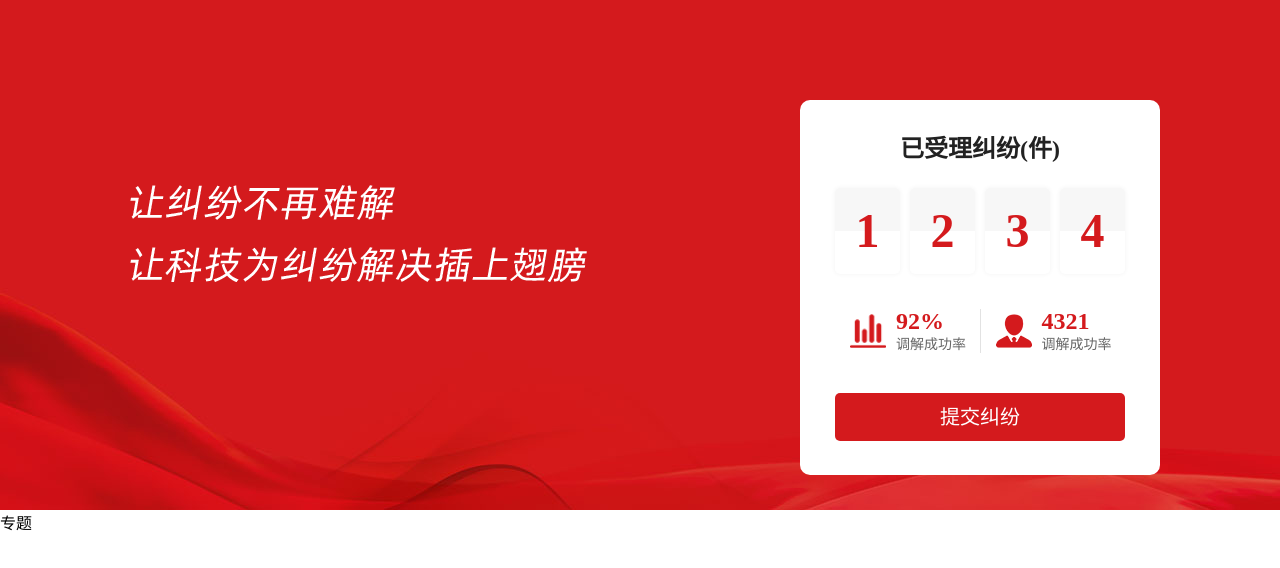
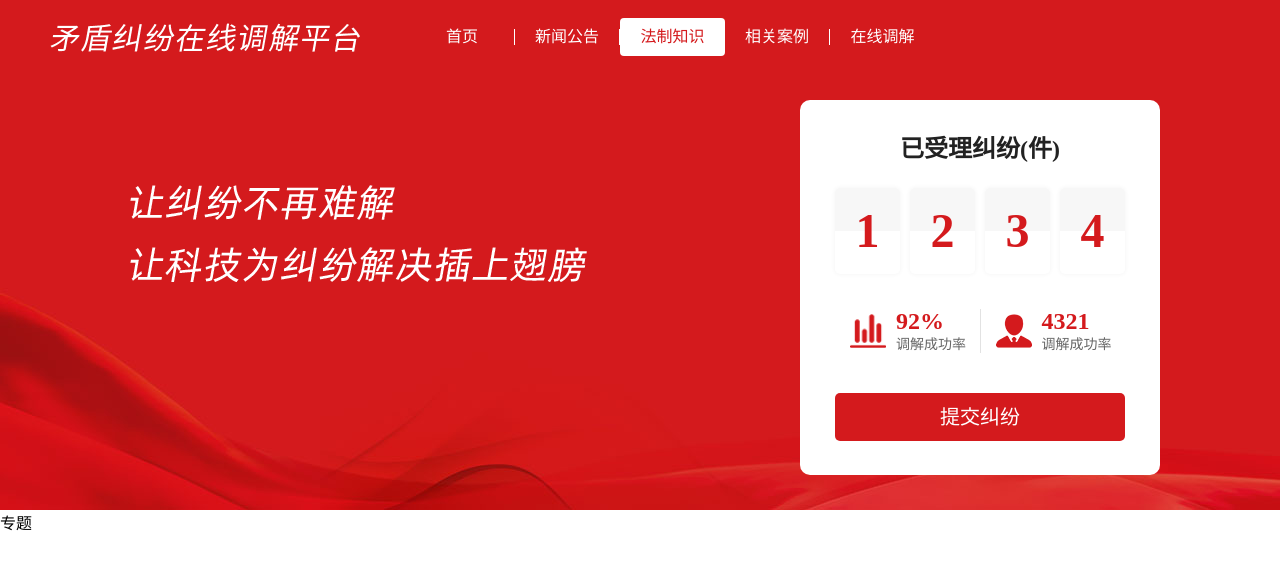
Before and after one commit to YFF1996/Mediation, a Vue app: page / in a window 1280 px wide. Shown: the top 568 px of the page. Built offline with nearby package versions, Linux system fonts and the light colour scheme.

Commit message:
添加头部导航栏

```diff
--- a/src/common/css/style.css
+++ b/src/common/css/style.css
@@ -11,6 +11,11 @@ ul li {
   list-style: none;
 }
 
+a {
+  display: block;
+  text-decoration: none;
+}
+
 img {
   display: block;
   border: none;
--- /dev/null
+++ b/src/components/headerNavTemplate/index.vue
@@ -0,0 +1,81 @@
+<template>
+  <div class="header-nav-wrapper">
+    <div class="nav-content">
+      <div class="logo">
+        <img src="../../common/img/logo.png" />
+      </div>
+      <ul>
+        <li>
+          <router-link to="">首页</router-link>
+        </li>
+        <li>
+          <router-link to="">新闻公告</router-link>
+        </li>
+        <li class="active">
+          <router-link to="">法制知识</router-link>
+        </li>
+        <li>
+          <router-link to="">相关案例</router-link>
+        </li>
+        <li>
+          <router-link to="">在线调解</router-link>
+        </li>
+      </ul>
+      <div class="register-box"></div>
+    </div>
+  </div>
+</template>
+
+<script>
+export default {
+}
+</script>
+
+<style lang="stylus" scoped>
+  .header-nav-wrapper
+    position: absolute
+    top: 0
+    left: 0
+    width: 100%
+    height: auto
+    padding: 18px 0
+    background-color: transparent
+    .nav-content
+      width: 1180px
+      height: auto
+      margin: 0 auto
+      display: flex
+      .logo
+        width: 310px
+        height: auto
+        display: flex
+        align-items: center
+        img
+          width: 100%
+          height: auto
+      ul
+        flex: 1
+        padding: 0 50px
+        display: flex
+        li
+          width: 105px
+          height: 38px
+          display: flex
+          align-items: center
+          a
+            width: 100%
+            border-right: 1px solid #fff
+            text-align: center
+            line-height: 16px
+            font-size: 16px
+            color: #fff
+        .active
+          border-radius: 4px
+          background-color: #fff
+          a
+            border-right: none
+            color: #D41A1D
+        li:last-child
+          a
+            border-right: none
+</style>
--- a/src/views/index/index.vue
+++ b/src/views/index/index.vue
@@ -1,16 +1,19 @@
 <template>
   <div class="index-wrapper">
+    <header-nav />
     <index-banner />
-    <index-special/>
+    <index-special />
   </div>
 </template>
 
 <script>
+import HeaderNav from '@/components/headerNavTemplate'
 import IndexBanner from '@/components/indexBannerTemplate'
 import IndexSpecial from '@/components/indexSpecialTemplate'
 
 export default {
   components: {
+    HeaderNav,
     IndexBanner,
     IndexSpecial
   }
@@ -19,6 +22,7 @@ export default {
 
 <style lang="stylus" scoped>
   .index-wrapper
+    position: relative
     width: 100%
     height: auto
 </style>
```
Also changed, not shown: 1 other file (tests, documents, lock files or other folders).
